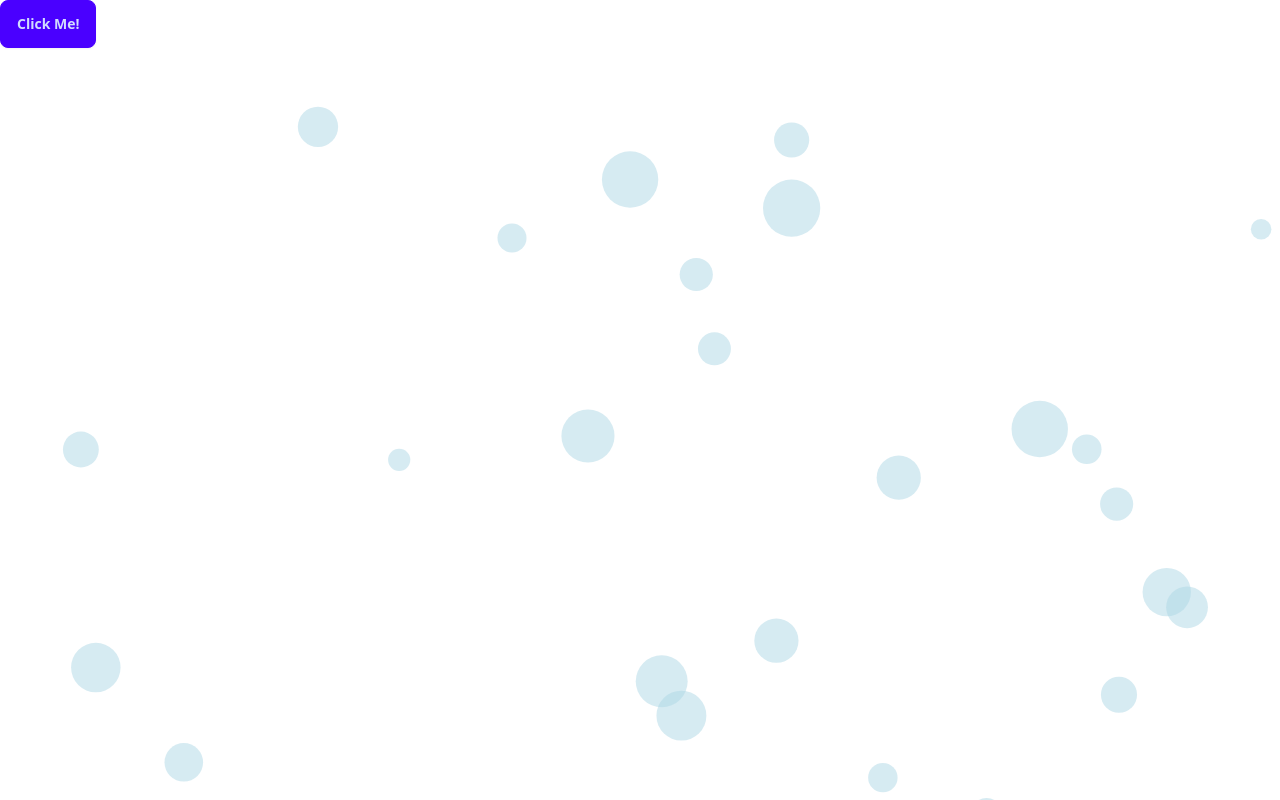
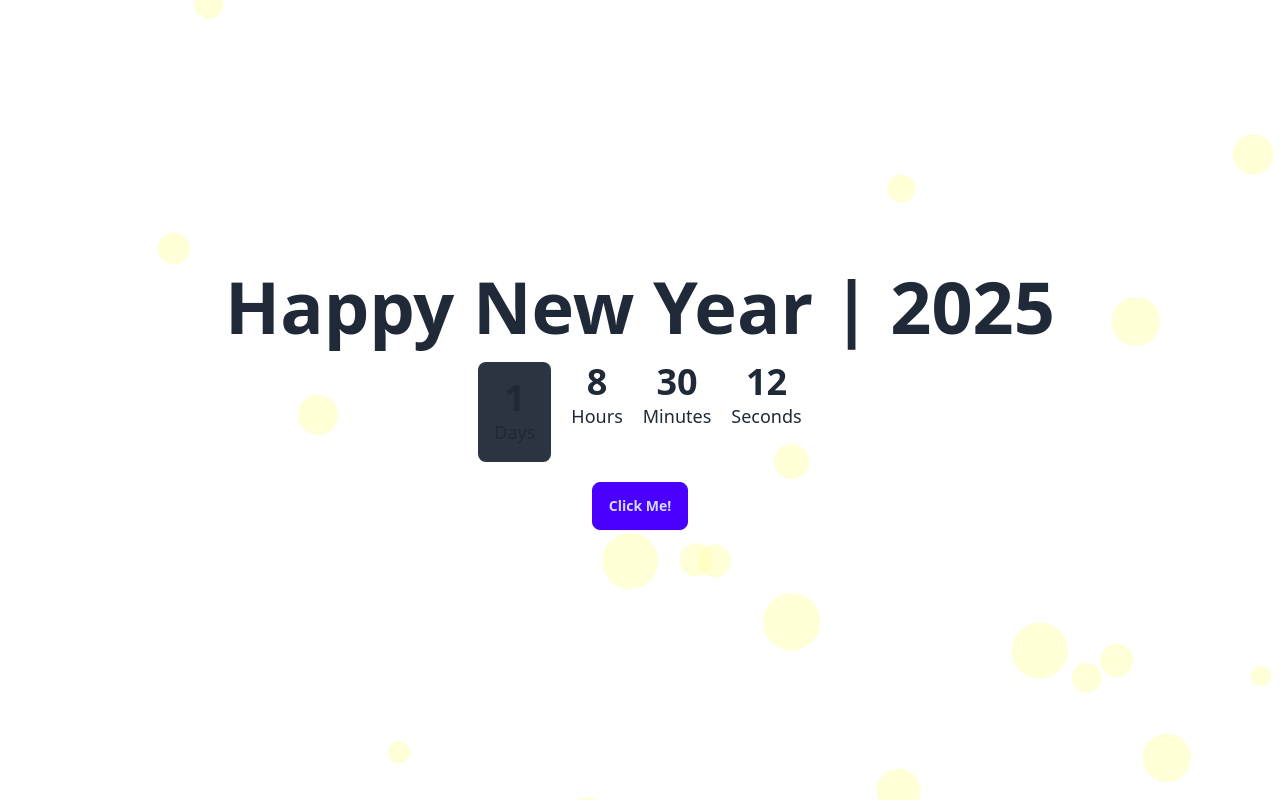
Before and after one commit to OmegaOoh/new-year-web, a Vue app in the folder new-year/: page / in a window 1280 px wide. Built offline with nearby package versions, Linux system fonts and the light colour scheme.

Commit message:
Update App component to display New Year countdown and modal

```diff
--- a/new-year/src/App.vue
+++ b/new-year/src/App.vue
@@ -1,14 +1,72 @@
 <template>
-  <title>Happy New Year | {{ year }}</title>
-  <canvas class="fixed top-0 bottom-0 left-0 right-0" id="canvas"></canvas>
-  <button class="btn btn-primary">Click Me!</button>
+  <title>The Only Page</title>
+  <canvas class="fixed -z-50 top-0 bottom-0 left-0 right-0" id="canvas"></canvas>
+  <div v-if="bNewYearPeriod" class="w-screen h-screen flex flex-col gap-5 items-center justify-center">
+    <h1 class="text-7xl font-bold text-center">Happy New Year | {{ year }}</h1>
+    <!--Countdown-->
+    <div v-if="year === (new Date()).getFullYear() + 1" class="grid auto-cols-max grid-flow-col gap-5 text-center">
+      <div class="flex flex-col items-center bg-neutral p-4 rounded-lg">
+        <span class="text-4xl font-bold">{{ b4NewYear.days }}</span>
+        <span class="text-lg">Days</span>
+      </div>
+      <div class="flex flex-col items-center">
+        <span class="text-4xl font-bold">{{ b4NewYear.hours }}</span>
+        <span class="text-lg">Hours</span>
+      </div>
+      <div class="flex flex-col items-center">
+        <span class="text-4xl font-bold">{{ b4NewYear.minutes }}</span>
+        <span class="text-lg">Minutes</span>
+      </div>
+      <div class="flex flex-col items-center">
+        <span class="text-4xl font-bold">{{ b4NewYear.seconds }}</span>
+        <span class="text-lg">Seconds</span>
+      </div>
+    </div>
+
+    <button class="btn btn-primary" onclick="my_modal.showModal()">Click Me!</button>
+    <dialog id="my_modal" class="modal">
+        <div class="modal-box">
+          <h3 class="text-lg font-bold">Hey!</h3>
+          <p class="py-4">Some Random Quote for Visitor</p>
+        </div>
+        <form method="dialog" class="modal-backdrop">
+          <button>close</button>
+        </form>
+    </dialog>
+  </div>
+  <!-- If not in new year period-->
+  <div v-else class="w-screen h-screen flex flex-col gap-5 items-center justify-center">
+    <h1 class="text-9xl">Cooking Something...</h1>
+  </div>
 </template>
 
 <script setup>
-import { onMounted, onBeforeMount } from 'vue'
+import { ref, onMounted, onBeforeMount } from 'vue'
 
-let year = new Date().getFullYear()
-const BUBBLE_STYLE = 'rgba(173, 216, 230, 0.5)'
+
+const WEEK = 7 * 24 * 60 * 60 * 1000;
+const BUBBLE_STYLE = 'rgba(255, 255, 175, 0.5)'
+
+const b4NewYear = ref({ days: 0, hours: 0, minutes: 0, seconds: 0 });
+const bNewYearPeriod = ref(false);
+const year = ref(0);
+
+function getYear() {
+  const now = new Date();
+  const startOfYear = new Date(now.getFullYear(), 0, 1);
+  return Math.abs(now - startOfYear) <= WEEK ? now.getFullYear() : now.getFullYear() + 1;
+}
+
+function remTime() {
+  const now = new Date();
+  const newYear = new Date(year.value, 0, 1);
+  const diff = newYear - now;
+  const days = Math.floor(diff / (1000 * 60 * 60 * 24));
+  const hours = Math.floor((diff % (1000 * 60 * 60 * 24)) / (1000 * 60 * 60));
+  const minutes = Math.floor((diff % (1000 * 60 * 60)) / (1000 * 60));
+  const seconds = Math.floor((diff % (1000 * 60)) / 1000);
+  return { days, hours, minutes, seconds };
+}
 
 function drawBackground() {
   const canvas = document.getElementById('canvas')
@@ -52,10 +110,25 @@ function drawBackground() {
   animate()
 }
 
+function initVar() {
+  year.value = getYear();
+  bNewYearPeriod.value = Math.abs(new Date().getTime() - new Date(year.value, 0, 1).getTime()) <= WEEK;
+}
 
 onMounted(() => {
+  initVar();
+  // Always render background
   drawBackground()
   window.addEventListener('resize', drawBackground)
+
+  if (bNewYearPeriod.value) {
+    document.title = `Happy New Year | ${year.value}`;
+    b4NewYear.value = remTime();
+    setInterval(() => {b4NewYear.value = remTime()}, 500)
+  }
+  else {
+    document.title = `Cooking 🍳`;
+  }
 })
 
 onBeforeMount(() => {
```
